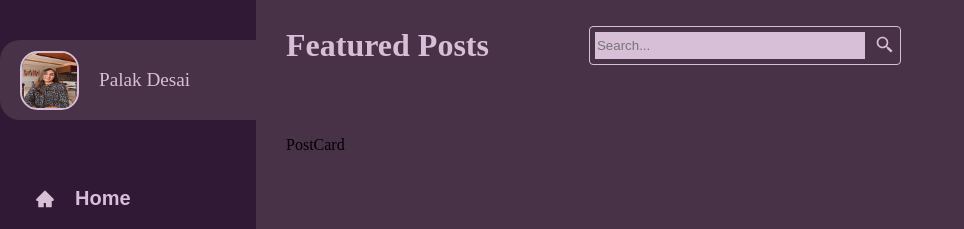
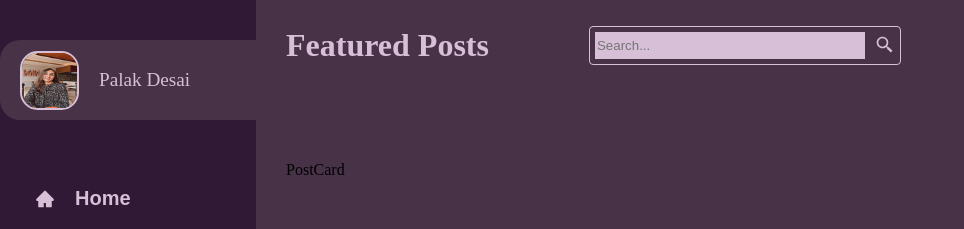
Before and after one commit to palakdesai4501/DigiCafe, a React (Vite) app: page / in a window 1280 px wide. Shown: the top 229 px of the page, without its empty margins (0-964 px from the left). Built offline with nearby package versions, Linux system fonts and the light colour scheme.

Commit message:
Feature: Gave margin-top

```diff
--- a/src/App.scss
+++ b/src/App.scss
@@ -139,5 +139,5 @@ body {
     display: flex;
     flex-direction: column;
     position: absolute;
-    margin-top: 200px;
+    margin-top: 250px;
 }
```
